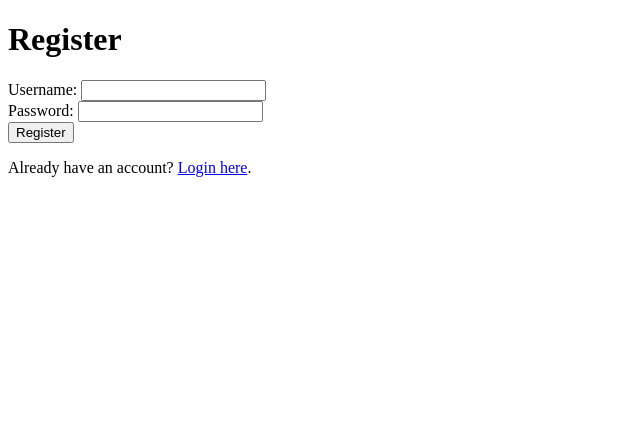
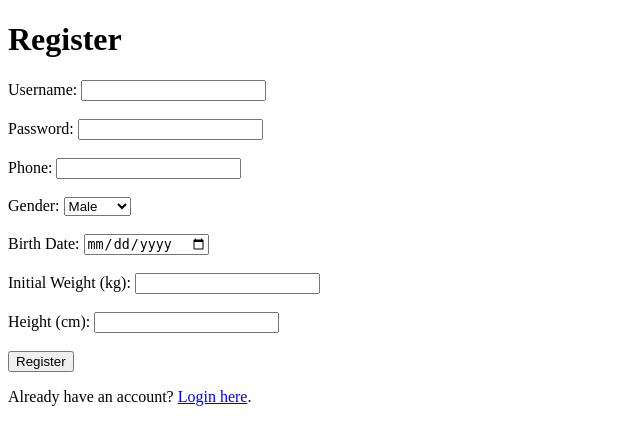
Before and after one commit to ChengEnLu252/life_tracking, a Flask app: page /register in a window 1280 px wide. Shown: the top 445 px of the page, without its empty margins (0-640 px from the left). Run offline with Flask 3, Linux system fonts and the light colour scheme.

Commit message:
Update register.html

```diff
--- a/src/templates/register.html
+++ b/src/templates/register.html
@@ -1,4 +1,3 @@
-<!-- regiester畫面 -->
 <!DOCTYPE html>
 <html lang="en">
 <head>
@@ -9,14 +8,50 @@
 <body>
     <h1>Register</h1>
     <form method="POST" action="/register">
+        <!-- Username -->
         <label for="username">Username:</label>
         <input type="text" name="username" id="username" required>
-        <br>
+        <br><br>
+
+        <!-- Password -->
         <label for="password">Password:</label>
         <input type="password" name="password" id="password" required>
-        <br>
+        <br><br>
+
+        <!-- Phone -->
+        <label for="phone">Phone:</label>
+        <input type="tel" name="phone" id="phone" required pattern="[0-9]+" title="Phone number must contain only digits">
+        <br><br>
+
+        <!-- Gender -->
+        <label for="gender">Gender:</label>
+        <select name="gender" id="gender" required>
+            <option value="Male">Male</option>
+            <option value="Female">Female</option>
+            <option value="Other">Other</option>
+        </select>
+        <br><br>
+
+        <!-- Birth Date -->
+        <label for="birth_date">Birth Date:</label>
+        <input type="date" name="birth_date" id="birth_date">
+        <br><br>
+
+        <!-- Initial Weight -->
+        <label for="init_weight">Initial Weight (kg):</label>
+        <input type="number" name="init_weight" id="init_weight" step="0.1">
+        <br><br>
+
+        <!-- Height -->
+        <label for="height">Height (cm):</label>
+        <input type="number" name="height" id="height" step="0.1">
+        <br><br>
+
+        <!-- Submit Button -->
         <button type="submit">Register</button>
     </form>
+
+    <!-- Link to Login -->
     <p>Already have an account? <a href="/">Login here</a>.</p>
 </body>
 </html>
```
